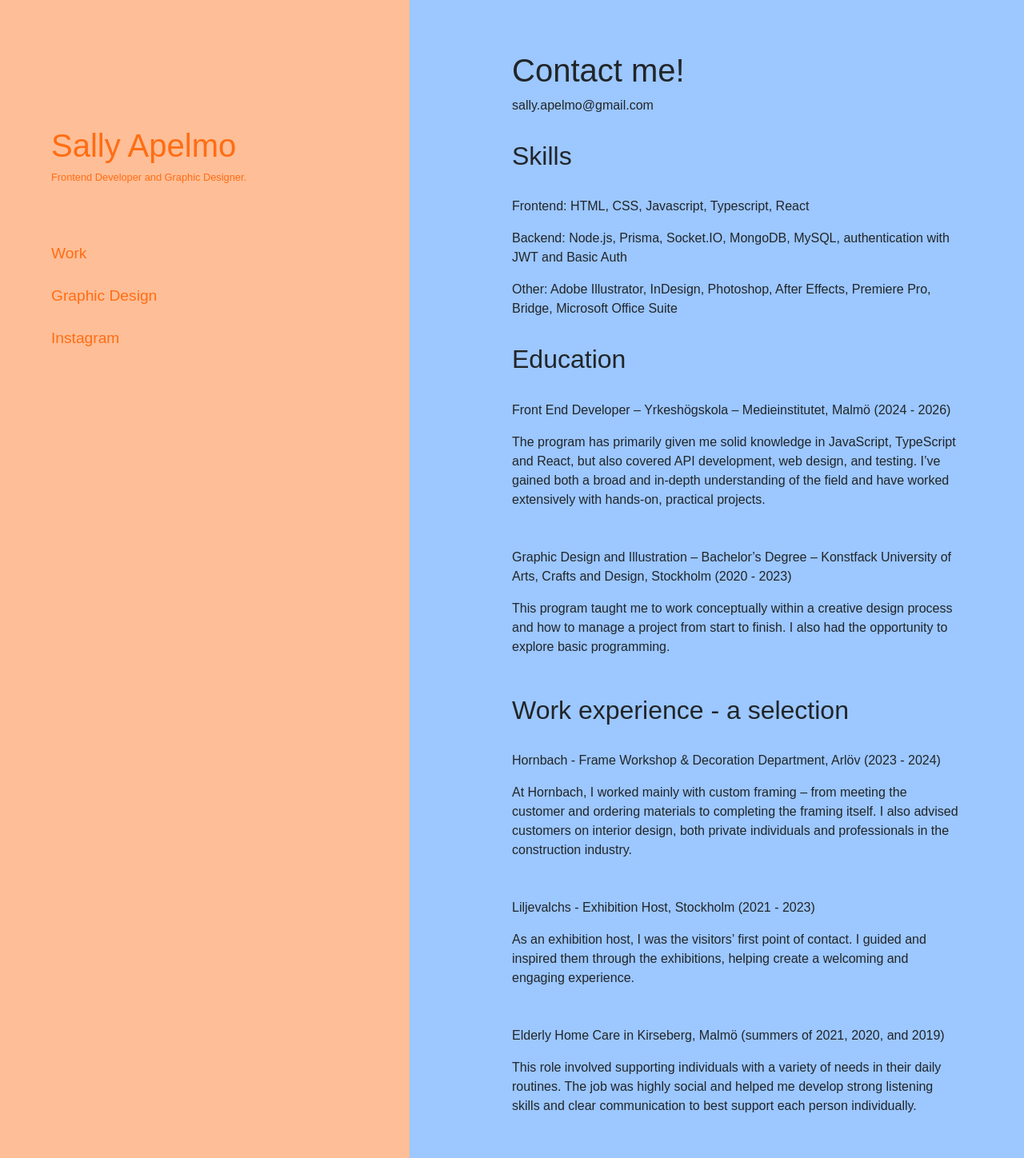
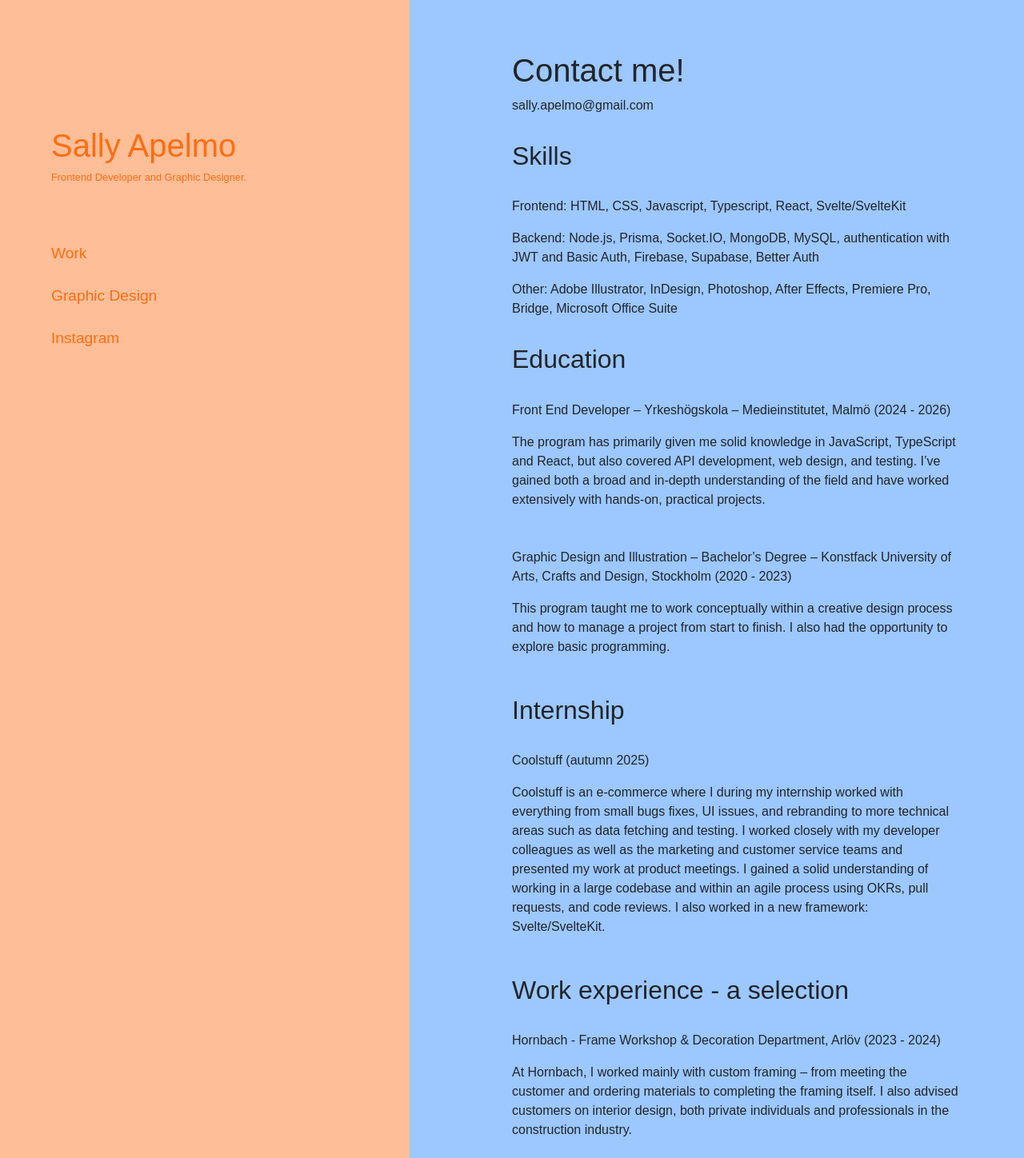
Before and after one commit to salengap/portfolio, a React (Vite) app: page /about in a window 1280 px wide. Shown: the top 1448 px of the page at 80% size. Built offline with nearby package versions, Linux system fonts and the light colour scheme; a web font is replaced by a local one.

Commit message:
Added information at AboutPage since internship at Coolstuff

```diff
--- a/src/assets/css/App.css
+++ b/src/assets/css/App.css
@@ -1,4 +1,4 @@
-@import 'bootstrap/dist/css/bootstrap.css';
+@import "bootstrap/dist/css/bootstrap.css";
 
 body {
   font-family: "mozaic-hum-variable", sans-serif;
@@ -67,7 +67,7 @@ body {
   display: none;
   position: absolute;
   top: 100%;
-  background-color:#febe97;
+  background-color: #febe97;
   z-index: 5;
   min-width: 150px;
   padding-top: 1rem;
@@ -168,6 +168,10 @@ body {
   margin-top: 2rem;
 }
 
+.internship {
+  margin-top: 2rem;
+}
+
 .workexperience {
   margin-top: 2rem;
 }
@@ -177,7 +181,7 @@ body {
   margin-bottom: 5rem;
 }
 
-.about h2{
+.about h2 {
   margin-bottom: 2rem;
 }
 
@@ -213,9 +217,9 @@ body {
 
 /* Always show menu on larger screens */
 @media (min-width: 769px) {
-
   body {
-    background: linear-gradient(to right,
+    background: linear-gradient(
+      to right,
       #febe97 0%,
       #febe97 40%,
       #9cc7ff 40%,
@@ -236,7 +240,7 @@ body {
     gap: 0.5rem;
   }
 
-  .verticalNavbar a{
+  .verticalNavbar a {
     padding-left: 0;
   }
 
@@ -290,8 +294,7 @@ body {
   }
 }
 
-@media screen and (min-width:1360px) {
-
+@media screen and (min-width: 1360px) {
   #titleLink {
     font-size: 4.5rem;
   }
--- a/src/pages/AboutPage.tsx
+++ b/src/pages/AboutPage.tsx
@@ -1,24 +1,22 @@
-import { Link } from "react-router"
-import Navigation from "../components/Navigation"
-import { Button } from "react-bootstrap"
+import { Link } from "react-router";
+import Navigation from "../components/Navigation";
+import { Button } from "react-bootstrap";
 
 const AboutPage = () => {
   const scrollToTop = (): void => {
-        window.scrollTo({ top: 0, left: 0, behavior: 'smooth' });
+    window.scrollTo({ top: 0, left: 0, behavior: "smooth" });
   };
 
   return (
     <>
-
-
       <div className="title">
         <div>
-                <Link to="/" id="titleLink">Sally Apelmo</Link>
+          <Link to="/" id="titleLink">
+            Sally Apelmo
+          </Link>
           <p>Frontend Developer and Graphic Designer.</p>
         </div>
-            <Navigation
-            page="about"
-            />
+        <Navigation page="about" />
       </div>
 
       <div className="about">
@@ -29,58 +27,99 @@ const AboutPage = () => {
         <div className="skills">
           <h2>Skills</h2>
 
-                <p className="aboutTitle">Frontend: HTML, CSS, Javascript, Typescript, React</p>
-                <p className="aboutTitle">Backend: Node.js, Prisma, Socket.IO, MongoDB, MySQL, authentication with JWT and Basic Auth</p>
-                <p className="aboutTitle">Other: Adobe Illustrator, InDesign, Photoshop, After Effects, Premiere Pro, Bridge, Microsoft Office Suite</p>
+          <p className="aboutTitle">
+            Frontend: HTML, CSS, Javascript, Typescript, React, Svelte/SvelteKit
+          </p>
+          <p className="aboutTitle">
+            Backend: Node.js, Prisma, Socket.IO, MongoDB, MySQL, authentication
+            with JWT and Basic Auth, Firebase, Supabase, Better Auth
+          </p>
+          <p className="aboutTitle">
+            Other: Adobe Illustrator, InDesign, Photoshop, After Effects,
+            Premiere Pro, Bridge, Microsoft Office Suite
+          </p>
         </div>
 
         <div className="education">
           <h2>Education</h2>
 
-                <p className="aboutTitle">Front End Developer – Yrkeshögskola – Medieinstitutet, Malmö (2024 - 2026)</p>
+          <p className="aboutTitle">
+            Front End Developer – Yrkeshögskola – Medieinstitutet, Malmö (2024 -
+            2026)
+          </p>
           <p className="aboutText">
             The program has primarily given me solid knowledge in JavaScript,
-                    TypeScript and React, but also covered API development, web design, and testing. I’ve
-                    gained both a broad and in-depth understanding of the field and have worked
-                    extensively with hands-on, practical projects.
+            TypeScript and React, but also covered API development, web design,
+            and testing. I’ve gained both a broad and in-depth understanding of
+            the field and have worked extensively with hands-on, practical
+            projects.
           </p>
-                <p className="aboutTitle">Graphic Design and Illustration – Bachelor’s Degree – Konstfack University of Arts, Crafts and Design, Stockholm (2020 - 2023)</p>
+          <p className="aboutTitle">
+            Graphic Design and Illustration – Bachelor’s Degree – Konstfack
+            University of Arts, Crafts and Design, Stockholm (2020 - 2023)
+          </p>
           <p className="aboutText">
-                    This program taught me to work conceptually within a creative design process
-                    and how to manage a project from start to finish. I also had the opportunity to
-                    explore basic programming.
+            This program taught me to work conceptually within a creative design
+            process and how to manage a project from start to finish. I also had
+            the opportunity to explore basic programming.
+          </p>
+        </div>
+
+        <div className="internship">
+          <h2>Internship</h2>
+
+          <p className="aboutTitle">Coolstuff (autumn 2025)</p>
+          <p className="aboutText">
+            Coolstuff is an e-commerce where I during my internship worked with
+            everything from small bugs fixes, UI issues, and rebranding to more
+            technical areas such as data fetching and testing. I worked closely
+            with my developer colleagues as well as the marketing and customer
+            service teams and presented my work at product meetings. I gained a
+            solid understanding of working in a large codebase and within an
+            agile process using OKRs, pull requests, and code reviews. I also
+            worked in a new framework: Svelte/SvelteKit.
           </p>
         </div>
 
         <div className="workexperience">
           <h2>Work experience - a selection</h2>
 
-                <p className="aboutTitle">Hornbach - Frame Workshop & Decoration Department, Arlöv (2023 - 2024)</p>
+          <p className="aboutTitle">
+            Hornbach - Frame Workshop & Decoration Department, Arlöv (2023 -
+            2024)
+          </p>
           <p className="aboutText">
-                    At Hornbach, I worked mainly with custom framing – from meeting the customer
-                    and ordering materials to completing the framing itself. I also advised customers
-                    on interior design, both private individuals and professionals in the construction
-                    industry.
+            At Hornbach, I worked mainly with custom framing – from meeting the
+            customer and ordering materials to completing the framing itself. I
+            also advised customers on interior design, both private individuals
+            and professionals in the construction industry.
           </p>
 
-                <p className="aboutTitle">Liljevalchs - Exhibition Host, Stockholm (2021 - 2023)</p>
+          <p className="aboutTitle">
+            Liljevalchs - Exhibition Host, Stockholm (2021 - 2023)
+          </p>
           <p className="aboutText">
-                    As an exhibition host, I was the visitors’ first point of contact. I guided and
-                    inspired them through the exhibitions, helping create a welcoming and engaging
-                    experience.
+            As an exhibition host, I was the visitors’ first point of contact. I
+            guided and inspired them through the exhibitions, helping create a
+            welcoming and engaging experience.
           </p>
 
-                <p className="aboutTitle">Elderly Home Care in Kirseberg, Malmö (summers of 2021, 2020, and 2019)</p>
+          <p className="aboutTitle">
+            Elderly Home Care in Kirseberg, Malmö (summers of 2021, 2020, and
+            2019)
+          </p>
           <p className="aboutText">
-                    This role involved supporting individuals with a variety of needs in their daily
-                    routines. The job was highly social and helped me develop strong listening skills
-                    and clear communication to best support each person individually.
+            This role involved supporting individuals with a variety of needs in
+            their daily routines. The job was highly social and helped me
+            develop strong listening skills and clear communication to best
+            support each person individually.
           </p>
         </div>
 
         <div className="selectedclients">
           <h2>Selected Design Clients</h2>
 
+          <p className="aboutTitle">Malmö University</p>
           <p className="aboutTitle">Krognoshuset</p>
           <p className="aboutTitle">C-print</p>
           <p className="aboutTitle">Konstfack</p>
@@ -88,18 +127,12 @@ const AboutPage = () => {
           <p className="aboutTitle">Malmö Sinfonietta</p>
         </div>
 
-            <Button
-                onClick={() => scrollToTop()}
-                id="backToTopBtn"
-                >
+        <Button onClick={() => scrollToTop()} id="backToTopBtn">
           Back to Top
         </Button>
       </div>
+    </>
+  );
+};
 
-
-
-    </>
-  )
-}
-
-export default AboutPage
+export default AboutPage;
```
Lines whose indentation alone changed are shown as unchanged.
